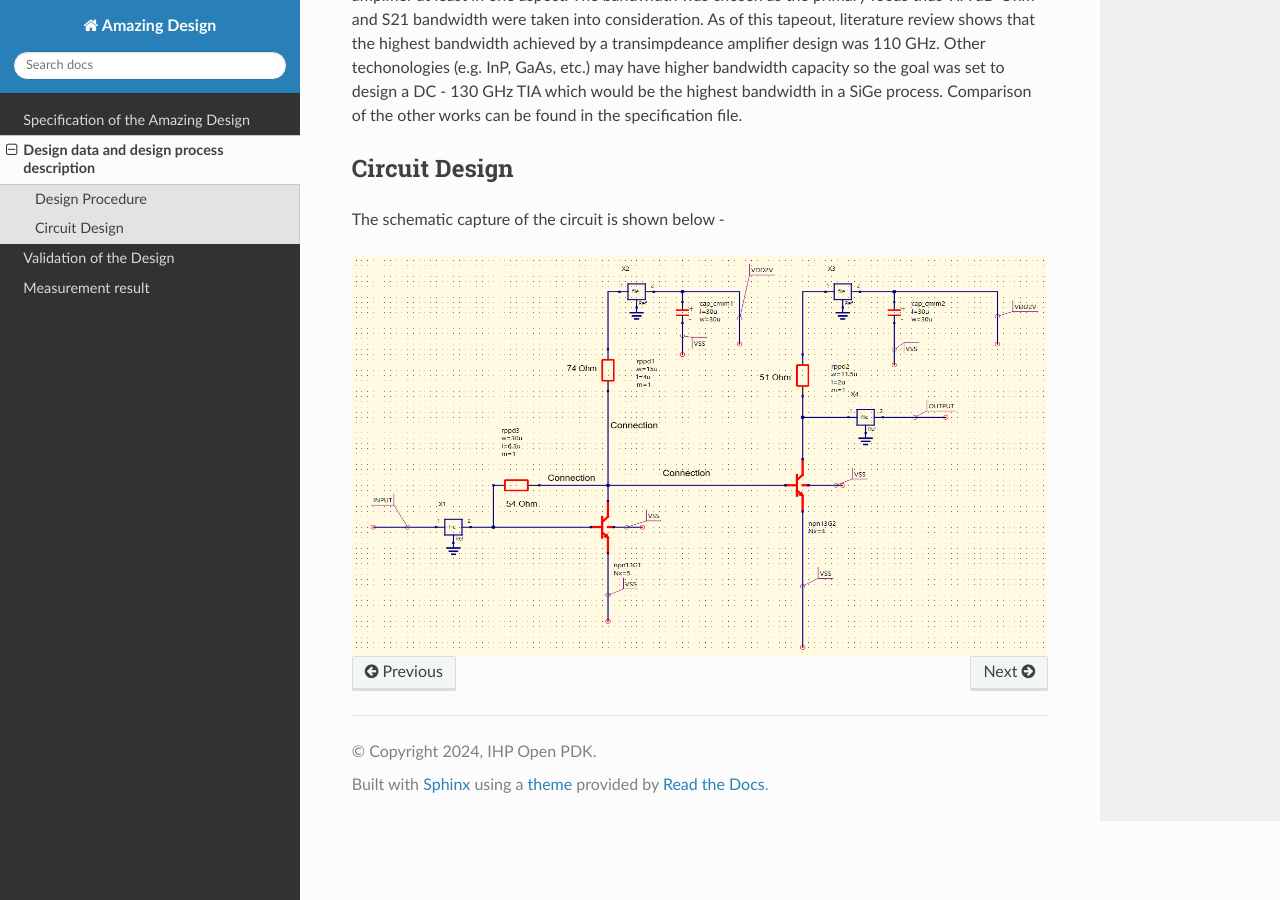
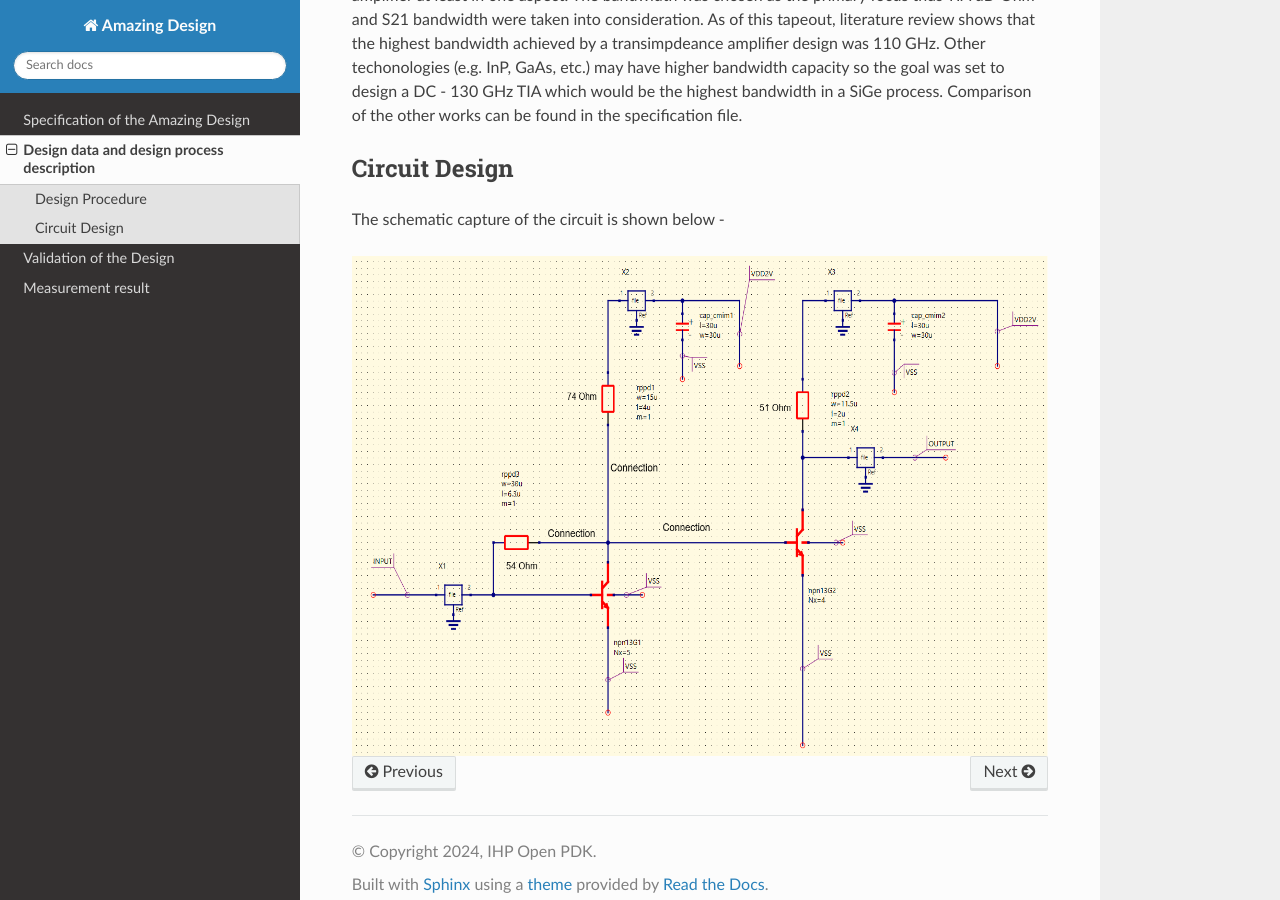
Before and after one commit to IHP-GmbH/TO_Apr2025, a Sphinx documentation site: the page built from DC_to_130_GHz_TIA/doc/source/designdata.rst, in a window 1280 px wide and 900 px high, scrolled down 904 px. Built offline with Sphinx 7.4.7 and the Read the Docs theme 3.1.0, drawn with Linux system fonts in a browser that asks for light colours.

Commit message:
resizing still

```diff
--- a/DC_to_130_GHz_TIA/doc/source/designdata.rst
+++ b/DC_to_130_GHz_TIA/doc/source/designdata.rst
@@ -30,5 +30,5 @@ The schematic capture of the circuit is shown below -
 
 .. image:: _static/schematic.png
     :align: center
-    :width: 800
-    :height: 400
+    :width: 900
+    :height: 500
```
